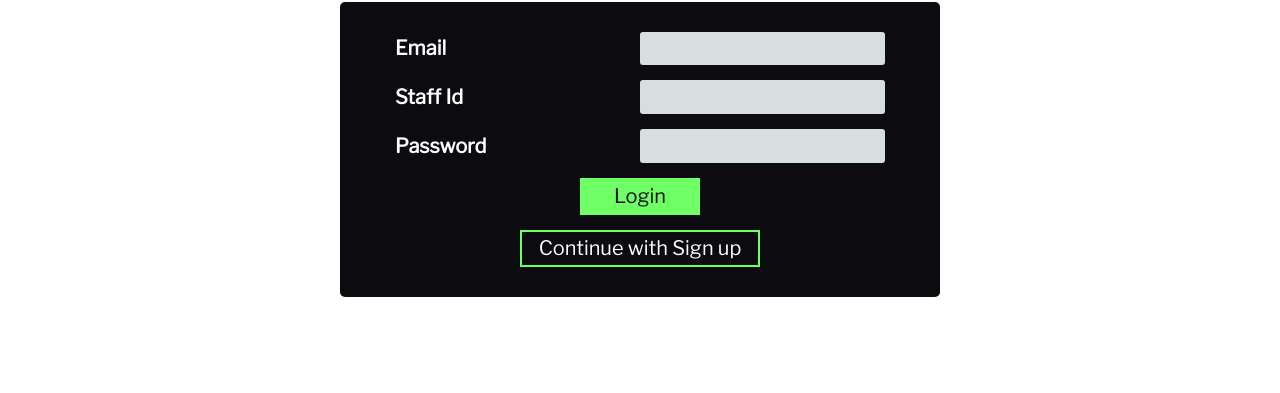
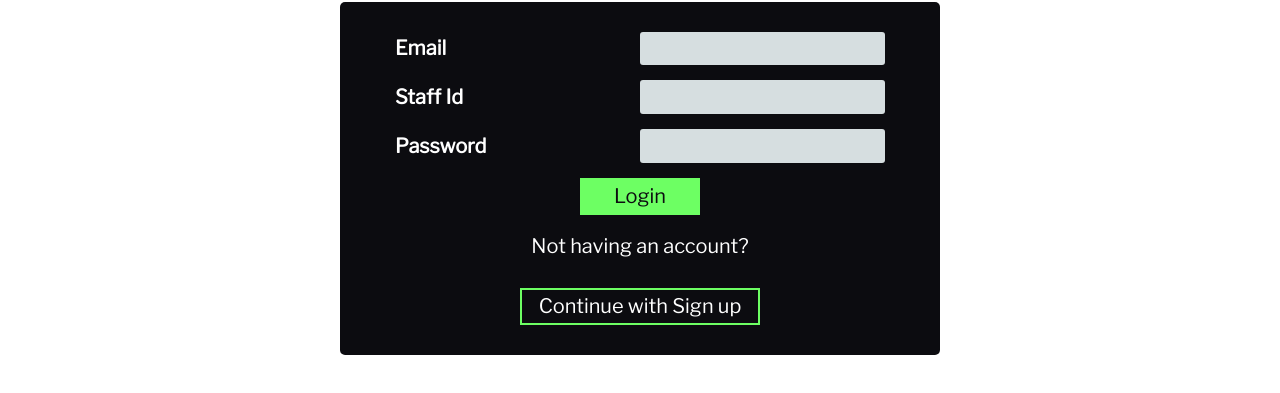
Before and after one commit to AkashRaman/CodeAlgo-TeacherLogin, a plain HTML site: page index.html in a window 1280 px wide. Shown: the part 157-550 px from the top of the page. Drawn offline with nearby package versions, Linux system fonts and the light colour scheme.

Commit message:
main.js change36

```diff
--- a/Resource/css/style.css
+++ b/Resource/css/style.css
@@ -1131,6 +1131,12 @@ nav {
     text-decoration-color: transparent;
 }
 
+form p{
+    color: #fff;
+    text-align: center;
+    margin: 20px 0 15px 0;
+}
+
 
 .sticky .nav-section.hover li div a:hover,
 .sticky .nav-section li div a:active{
--- a/index.html
+++ b/index.html
@@ -68,6 +68,7 @@
                         />
                       </div>
                       <button class="form__btn sign-in-btn" id="btn-login">Login</button>
+                      <p>Not having an account?</p>
                       <button class="form__btn sign-in-btn btn2" id="btn-cwsignup">Continue with Sign up</button>
                     </form>
                   </ul>
```
